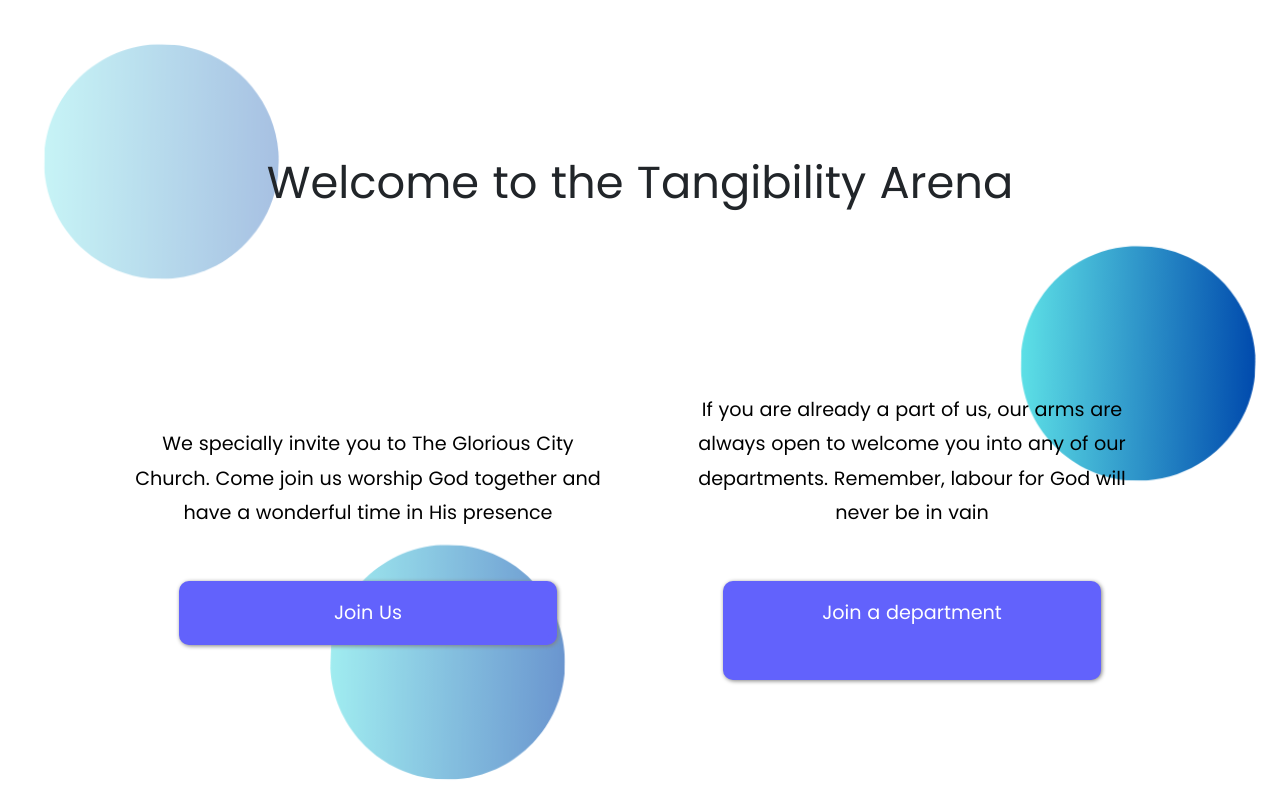
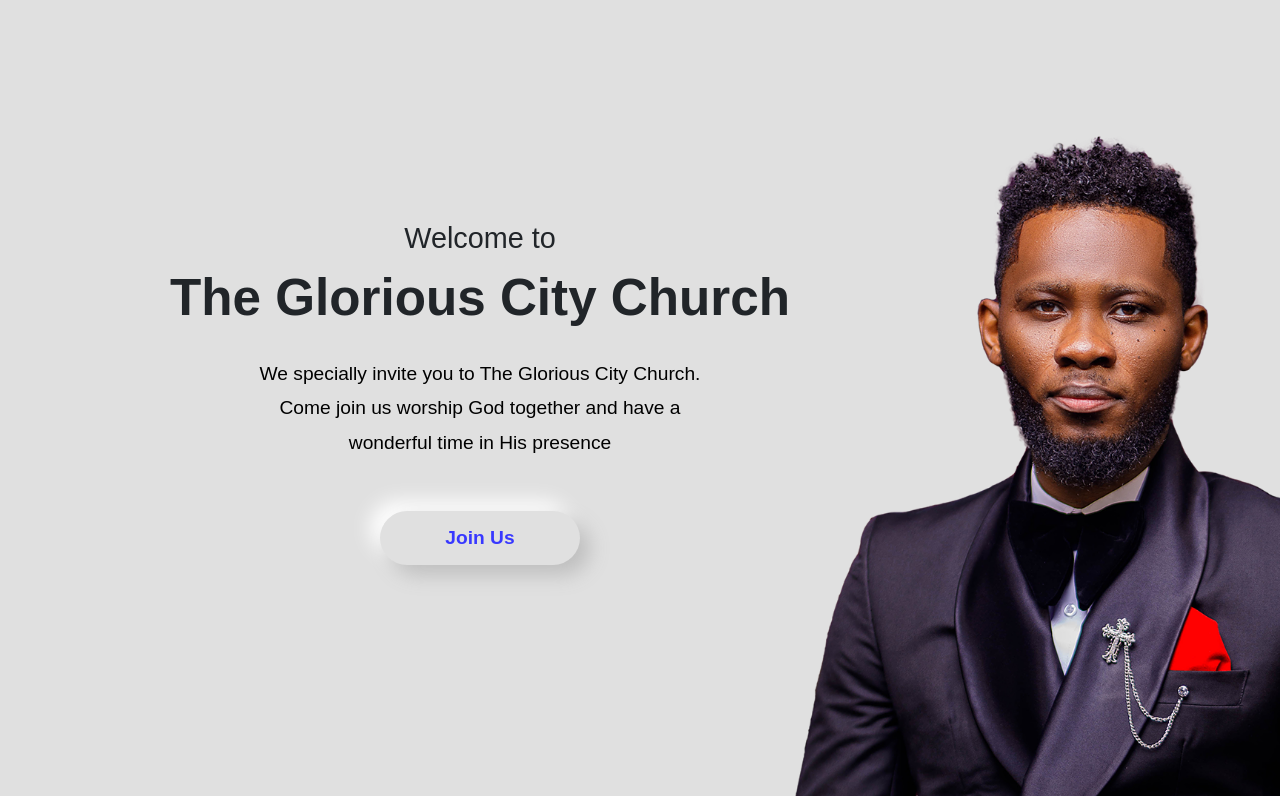
Before and after one commit to haansah1/tgcc_render, a Django app: page / in a window 1280 px wide. Shown: the part 801-1597 px from the top of the page. Run offline with Django 4.2, Linux system fonts and the light colour scheme; some libraries are stand-ins or nearby versions; some web fonts are replaced.

Commit message:
Deploying to render

```diff
--- a/static/index.css
+++ b/static/index.css
@@ -4,7 +4,7 @@
     padding:0;
     margin:0;
     font-family: 'Montserrat', sans-serif;
-    font-family: 'Poppins', sans-serif;
+    /* font-family: 'Poppins', sans-serif; */
 
 }
 
@@ -238,9 +238,12 @@ input{
 }
 
 .body2{
-    /* margin: 20px 40px; */
-    /* color: grey; */
+    /* padding-right: 10vw; */
     text-align: center;
+    width: 100vw;
+    height: 100vh;
+    background:#e0e0e0 url("img/images/pdkod 123.png") center/cover;
+
 
 }
 .body3{
@@ -248,23 +251,36 @@ input{
 }
 
 .welcome{
+    min-height: 100vh;
     display: flex;
+    margin-right: 40vh;
     flex-direction: column;
     align-items: center;
     justify-content: center;
     text-align: center;
     padding: 30px 30px;
-    background: url("img/images/welcbg.png") center/cover;
 
 
 }
 .welcome .p{
-    font-size:clamp(1.8em, 4cqi, 2.8em);
-    margin: 120px 0px;
+    margin: 20px 0px 0px 0px;
+
+}
+.welcome .p em{
+    /* font-size:clamp(1.8em, 4cqi, 2.8em); */
+    font-size:clamp(2.2em, 4.4cqi, 3.2em);
+    font-weight:bold;
+    font-style:normal;
+
+}
+.welcome .p .em1{
+    font-size:clamp(0.2em, 3.4cqi, 1.8em);
+    font-style:normal;
+    font-weight: 100;
+
 }
 
 .welcome div p{
-    min-height: 50vh;
     display:flex;
     flex-direction: column;
     align-items: center;
@@ -278,31 +294,30 @@ input{
     color: black;
 }
 .welcome div{
-    display:flex;
-    flex-wrap: wrap;
-    gap: 2em;
     justify-content: center;
     align-items: center;
 }
 
 .welcome a{
     text-decoration: none;
-    padding: 15px 20px;
-    width: 80%;
+    padding: 10px 20px;
+    width: 200px;
     margin-top: 50px;
-    background-color: rgb(98, 98, 252);
-    color: white;
-    border-radius: 10px;
-    box-shadow: 1px 1px 4px grey;
-    outline: 2px solid rgb(98, 98, 252);
+    color: #3838ff;
+    /* background-color: #3838ff; */
+    /* color: white; */
+    border-radius: 70px;
+    font-weight: bold;
     outline-offset: -10px;
     transition: .3s linear;
+
+    background-color: #e0e0e0;
+    box-shadow: 10px 10px 20px #bebebe, -10px -10px 20px #ffffff;
 }
 .welcome a:hover{
-    color:black;
-    background-color: white;
+    padding: 15px 20px;
+    width: 220px;
     outline-offset: 0px;
-    outline: 2px solid rgb(98, 98, 252);
     transition: .3s linear;
 
 }
@@ -311,7 +326,7 @@ input{
     height: 50vh;
     width: 100vw;
     position:relative;
-    margin-top: 50px;
+    /* margin-top: 50px; */
 
 }
 .quote img{
--- a/templates/index.html
+++ b/templates/index.html
@@ -63,14 +63,12 @@
         <main id="main">
             <div class="body2">
                 <div class="welcome">
-                    <p data-aos-duration="1000" data-aos="fade-up" class="p">Welcome to the Tangibility Arena</p>
+                    <p data-aos-duration="1000" data-aos="fade-up" class="p"> <em class="em1"> Welcome to </em> <br> <em> The Glorious City Church</em></p>
                     <div>
-                        <p data-aos-duration="1000" data-aos="fade-right" class="welc-p">We specially invite you to The Glorious City Church. Come join us worship God together and have a wonderful time in His presence <br>
+                        <p data-aos-duration="1000" data-aos="fade-up" class="welc-p">We specially invite you to The Glorious City Church. Come join us worship God together and have a wonderful time in His presence <br>
                             <a href="#">Join Us</a>
                         </p>
-                        <p data-aos-duration="1000" data-aos="fade-left" class="welc-p">If you are already a part of us, our arms are always open to welcome you into any of our departments. Remember, labour for God will never be in vain<br>
-                            <a href="#">Join a department </br> <i class="fas fa-angle-double-down"></i></a>
-                        </p>
+
                     </div>
                 </div>
                 <div class="quote">
@@ -96,7 +94,7 @@
                                 <i class="fas fa-location loc"></i>
                                 <p> Tangiblity Arena, Adjacent Goil filling Station</p>
                             </section>
-                            <section class="s1">
+                            {% comment %} <section class="s1">
                                 <article>
                                     <i class="fas fa-clock"></i>
                                 </article>
@@ -110,6 +108,11 @@
                                     </section>
                                 </article>
 
+                            </section> {% endcomment %}
+                            <section class="s2">
+                                <div>
+
+                                </div>
                             </section>
 
                         </div>
@@ -167,6 +170,11 @@
                                     </section>
                                 </article>
                             </section>
+
+                            <p data-aos-duration="1000" data-aos="fade-left" class="welc-p">If you are already a part of us, our arms are always open to welcome you into any of our departments. Remember, labour for God will never be in vain<br>
+                                <a href="#">Join a department </br> <i class="fas fa-angle-double-down"></i></a>
+                            </p>
+
                         </div>
                     </div>
                 </div>
--- a/templates/main.html
+++ b/templates/main.html
@@ -6,7 +6,7 @@
   <meta charset="utf-8">
   <meta content="width=device-width, initial-scale=1.0" name="viewport">
 
-  <title>About Us</title>
+  <title>TGCC</title>
   <meta content="" name="description">
   <meta content="" name="keywords">
 
```
Also changed, not shown: static/img/images/pdkod 123.png (added), 1 other file.
